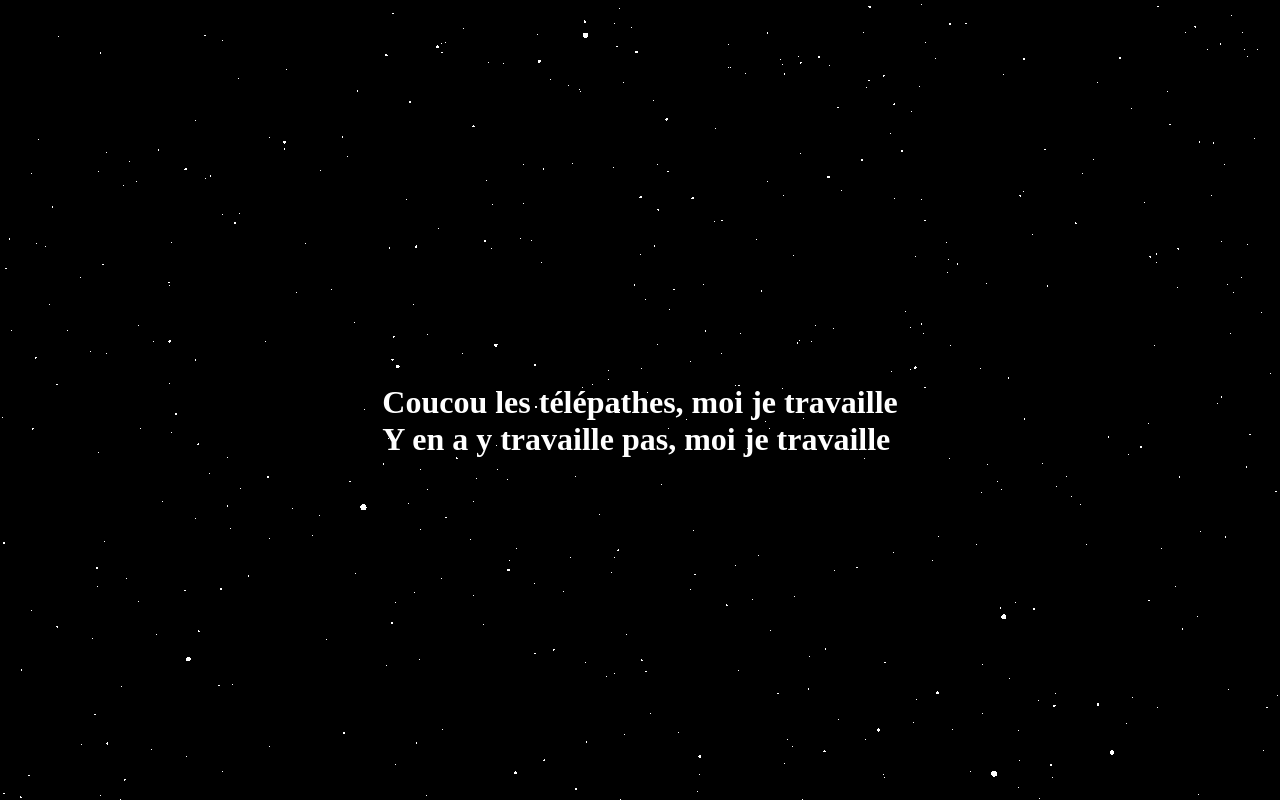
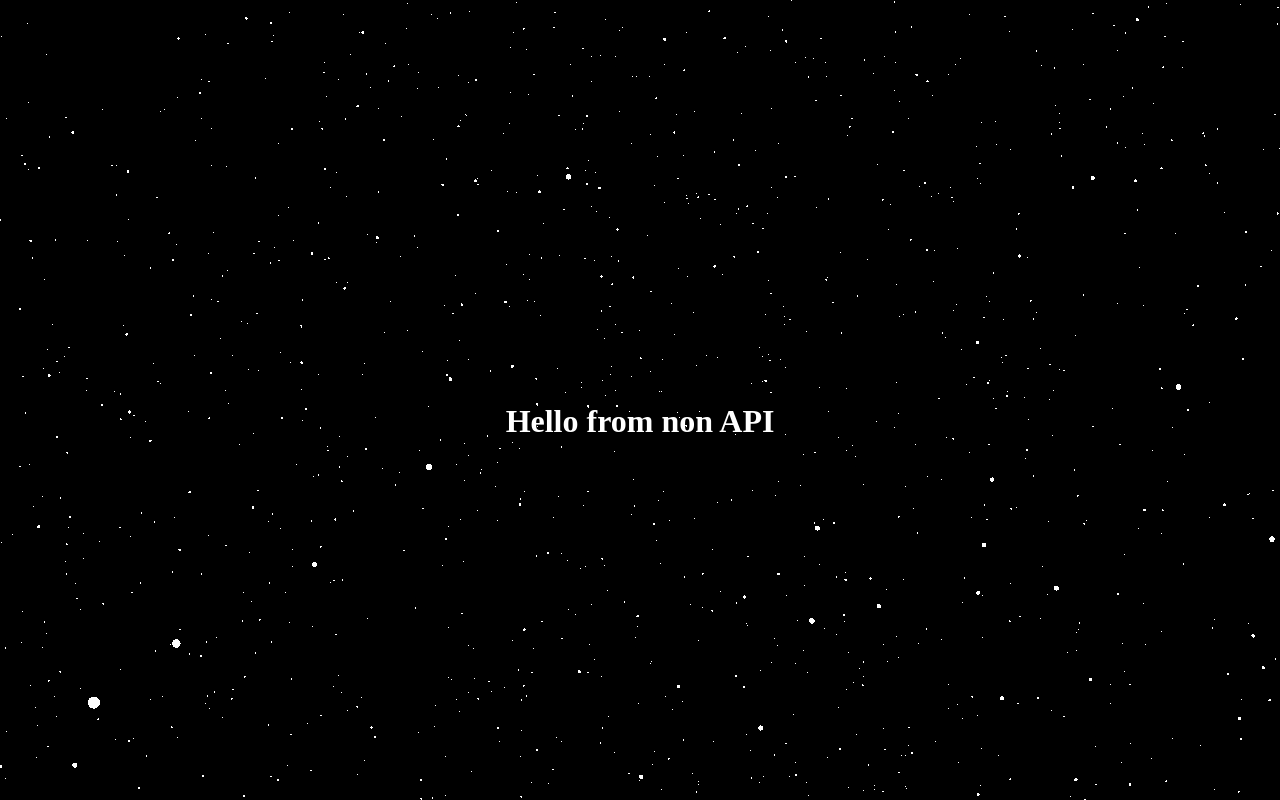
Before and after one commit to 2024-cda-boulogne/solar-system, a Vue app: page /ecosystem in a window 1280 px wide. Built offline with nearby package versions, Linux system fonts and the light colour scheme.

Commit message:
Moi je fais le commit

```diff
--- a/src/components/StarryBackground.vue
+++ b/src/components/StarryBackground.vue
@@ -18,7 +18,7 @@ export default {
     initThreeJS() {
       // Scene setup
       this.scene = new THREE.Scene();
-      this.camera = new THREE.PerspectiveCamera(50, window.innerWidth / window.innerHeight, 0.1, 1000);
+      this.camera = new THREE.PerspectiveCamera(75, window.innerWidth / window.innerHeight, 0.1, 1000);
       this.renderer = new THREE.WebGLRenderer();
       this.renderer.setSize(window.innerWidth, window.innerHeight);
       this.$refs.container.appendChild(this.renderer.domElement);
--- a/src/views/StarryEcosystem.vue
+++ b/src/views/StarryEcosystem.vue
@@ -1,11 +1,11 @@
 <script setup lang="ts">
-import StarryBackground from "@/components/StarryBackground.vue";
+import StarryBackground from "../components/StarryBackground.vue";
 </script>
 
 <template>
   <main>
     <StarryBackground />
-    <h1>Coucou les télépathes, moi je travaille <br> Y en a y travaille pas, moi je travaille</h1>
+    <h1>Hello from non API</h1>
   </main>
 </template>
 
```
